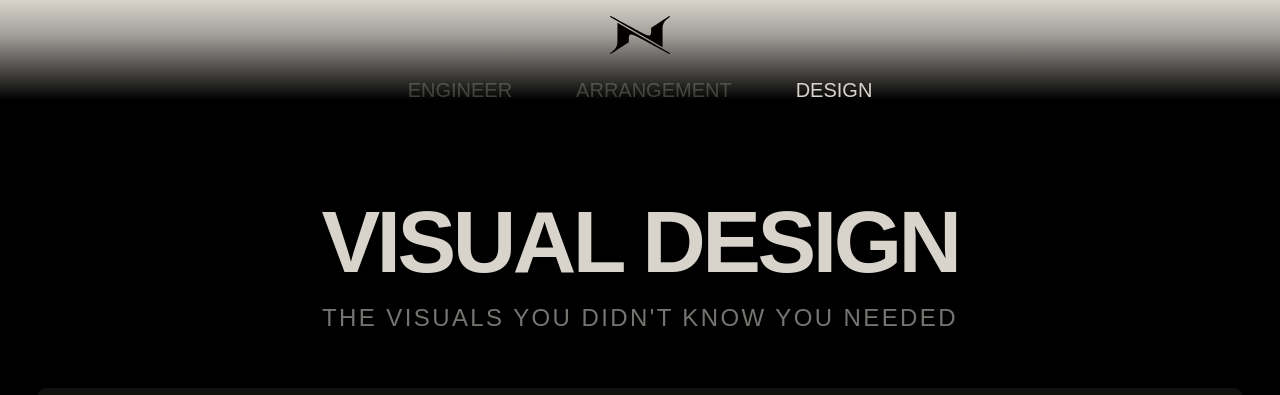
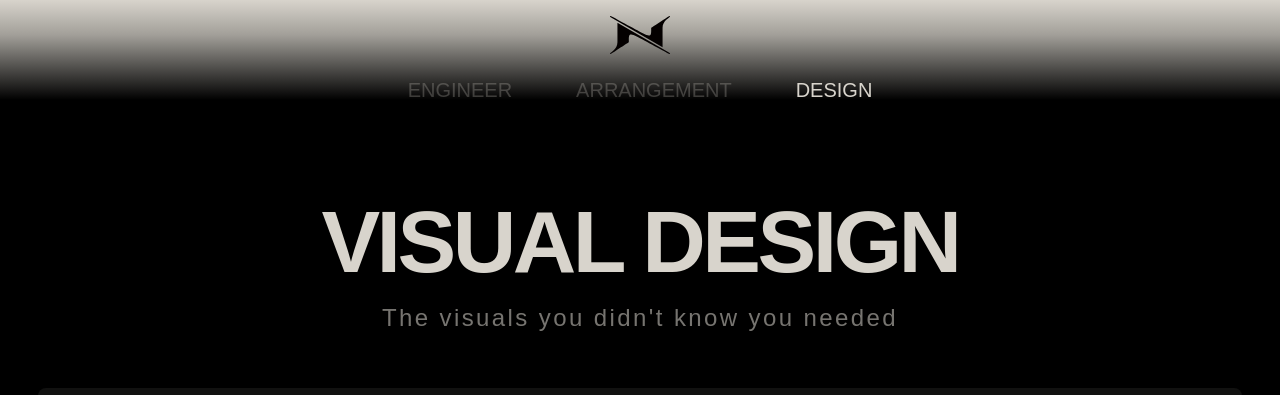
Before and after one commit to wesleychang023/nerdstudio-website, a plain HTML site: page design.html in a window 1280 px wide. Shown: the top 395 px of the page. Drawn offline with Linux system fonts and the light colour scheme; grey boxes are pictures that could not be loaded.

Commit message:
Update subtitle text capitalization

```diff
--- a/css/style.css
+++ b/css/style.css
@@ -427,7 +427,6 @@ header img {
 }
 
 
-
 /* =========================================================
    FOOTER
 ========================================================= */
@@ -633,7 +632,7 @@ header img {
         clamp(.8rem, 2vw, 1.5rem);
 
     letter-spacing: .1em;
-    text-transform: uppercase;
+    text-transform: none;
 
     opacity: .55;
 }
--- a/design.html
+++ b/design.html
@@ -129,7 +129,7 @@
     <section class="page-header">
         <div class="page-hero">
             <h1 class="page-title">VISUAL DESIGN</h1>
-            <p class="page-subtitle">THE VISUALS YOU DIDN'T KNOW YOU NEEDED</p>
+            <p class="page-subtitle">The visuals you didn't know you needed</p>
         </div>
     </section>
 
```
Also changed, not shown: arrangement.html (+1 -1 lines), engineering.html (+1 -1 lines).
